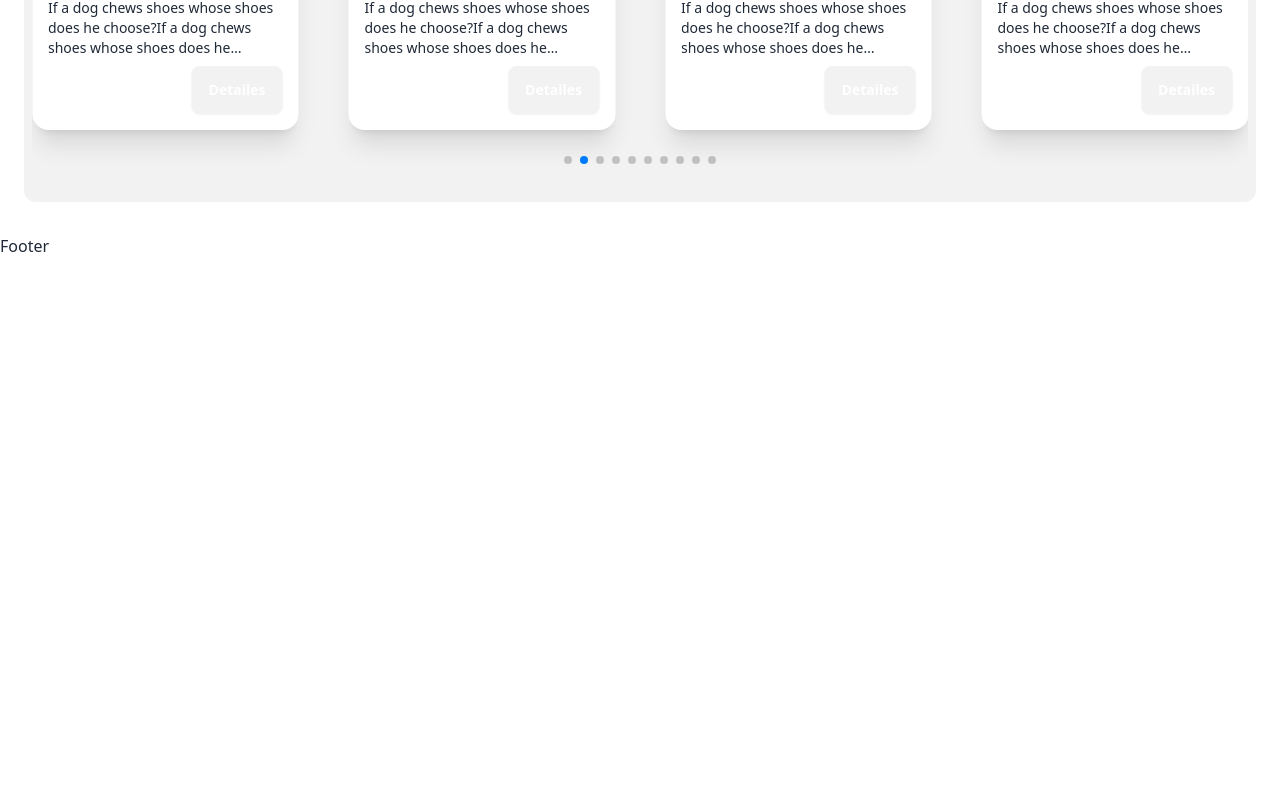
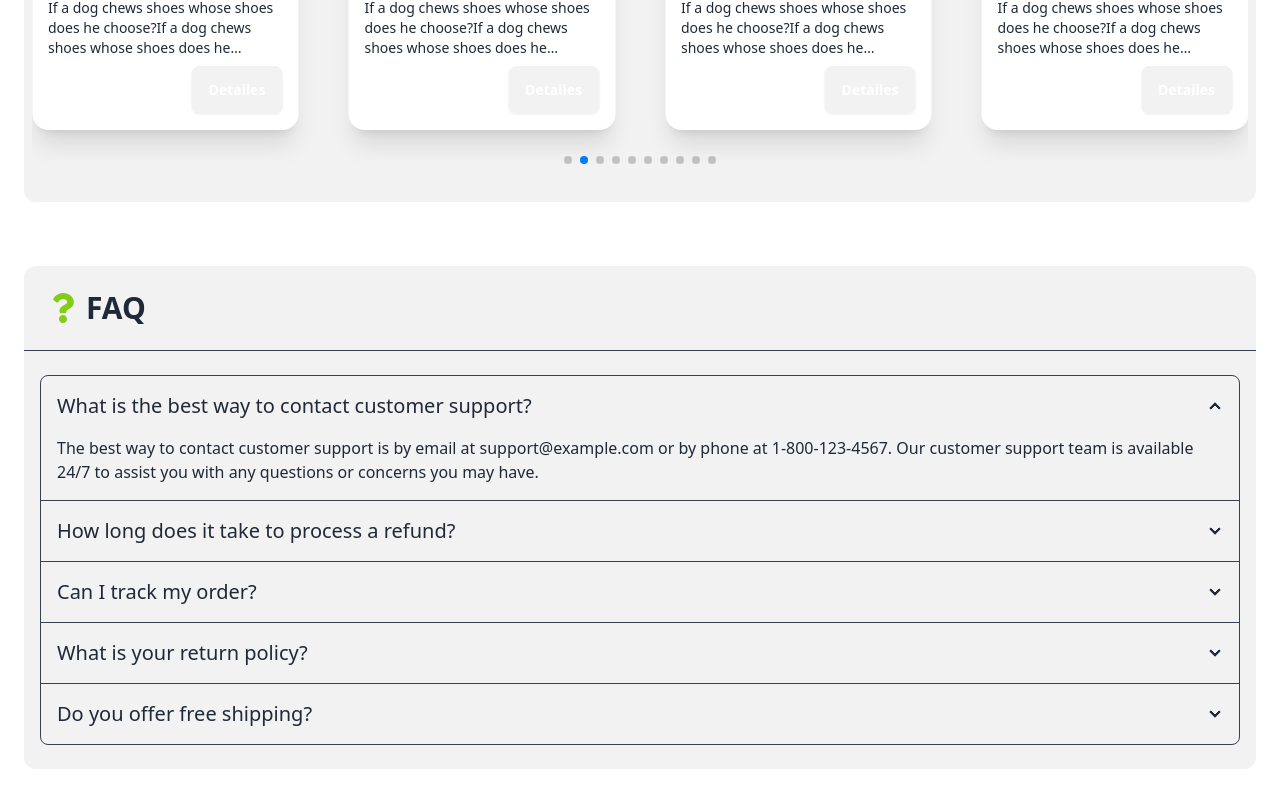
Before and after one commit to alibkm95/teach-me-online, a React (Vite) app in the folder frontend/: page / in a window 1280 px wide. Shown: the part 3588-4389 px from the top of the page. Before the commit the page ends 3846 px from the top, so only its background shows below. Built offline with nearby package versions, Linux system fonts and the light colour scheme.

Commit message:
FAQ sections component created

```diff
--- /dev/null
+++ b/frontend/src/components/FAQ.jsx
@@ -0,0 +1,64 @@
+import React from 'react'
+
+import SectionHeader from './SectionHeader'
+
+import { FaQuestion } from "react-icons/fa";
+
+const FAQ = () => {
+  return (
+    <section className="w-full max-w-7xl mx-auto py-8 px-2 md:px-6">
+      <SectionHeader title={`FAQ`} icon={<FaQuestion className='text-lime-500' />} showLink={false} linkPath='' />
+      <div className='w-full bg-base-200 py-6 rounded-ee-xl rounded-es-xl px-2 lg:px-4'>
+        <div className="join join-vertical w-full">
+          <div className="collapse collapse-arrow join-item border border-gray-700">
+            <input type="radio" name="my-accordion-4" defaultChecked />
+            <div className="collapse-title text-xl font-medium">
+              What is the best way to contact customer support?
+            </div>
+            <div className="collapse-content">
+              <p>The best way to contact customer support is by email at support@example.com or by phone at 1-800-123-4567. Our customer support team is available 24/7 to assist you with any questions or concerns you may have.</p>
+            </div>
+          </div>
+          <div className="collapse collapse-arrow join-item border border-gray-700">
+            <input type="radio" name="my-accordion-4" />
+            <div className="collapse-title text-xl font-medium">
+              How long does it take to process a refund?
+            </div>
+            <div className="collapse-content">
+              <p>Refunds typically take 3-5 business days to process. Once the refund has been processed, it may take an additional 3-5 business days for the funds to appear in your account, depending on your bank's policies.</p>
+            </div>
+          </div>
+          <div className="collapse collapse-arrow join-item border border-gray-700">
+            <input type="radio" name="my-accordion-4" />
+            <div className="collapse-title text-xl font-medium">
+              Can I track my order?
+            </div>
+            <div className="collapse-content">
+              <p>Yes, you can track your order by logging into your account on our website and viewing your order history. You will also receive an email with tracking information once your order has shipped.</p>
+            </div>
+          </div>
+          <div className="collapse collapse-arrow join-item border border-gray-700">
+            <input type="radio" name="my-accordion-4" />
+            <div className="collapse-title text-xl font-medium">
+              What is your return policy?
+            </div>
+            <div className="collapse-content">
+              <p>We offer a 30-day return policy for all products purchased on our website. If you are not satisfied with your purchase for any reason, you can return it for a full refund or exchange within 30 days of receipt.</p>
+            </div>
+          </div>
+          <div className="collapse collapse-arrow join-item border border-gray-700">
+            <input type="radio" name="my-accordion-4" />
+            <div className="collapse-title text-xl font-medium">
+              Do you offer free shipping?
+            </div>
+            <div className="collapse-content">
+              <p>Yes, we offer free standard shipping on all orders over $50. For orders under $50, shipping is a flat rate of $5.99. Expedited shipping options are also available for an additional fee.</p>
+            </div>
+          </div>
+        </div>
+      </div>
+    </section>
+  )
+}
+
+export default FAQ
--- a/frontend/src/components/Footer.jsx
+++ b/frontend/src/components/Footer.jsx
@@ -2,7 +2,9 @@ import React from 'react'
 
 const Footer = () => {
   return (
-    <div>Footer</div>
+    <footer>
+
+    </footer>
   )
 }
 
--- a/frontend/src/pages/Home.jsx
+++ b/frontend/src/pages/Home.jsx
@@ -5,6 +5,7 @@ import LatestCourses from '../components/LatestCourses'
 import FrontendCourses from '../components/FrontendCourses'
 import BackendCourses from '../components/BackendCourses'
 import Banner from '../components/Banner'
+import FAQ from '../components/FAQ'
 
 const Home = () => {
   return (
@@ -14,6 +15,7 @@ const Home = () => {
       <LatestCourses />
       <FrontendCourses />
       <BackendCourses />
+      <FAQ />
     </div>
   )
 }
```
